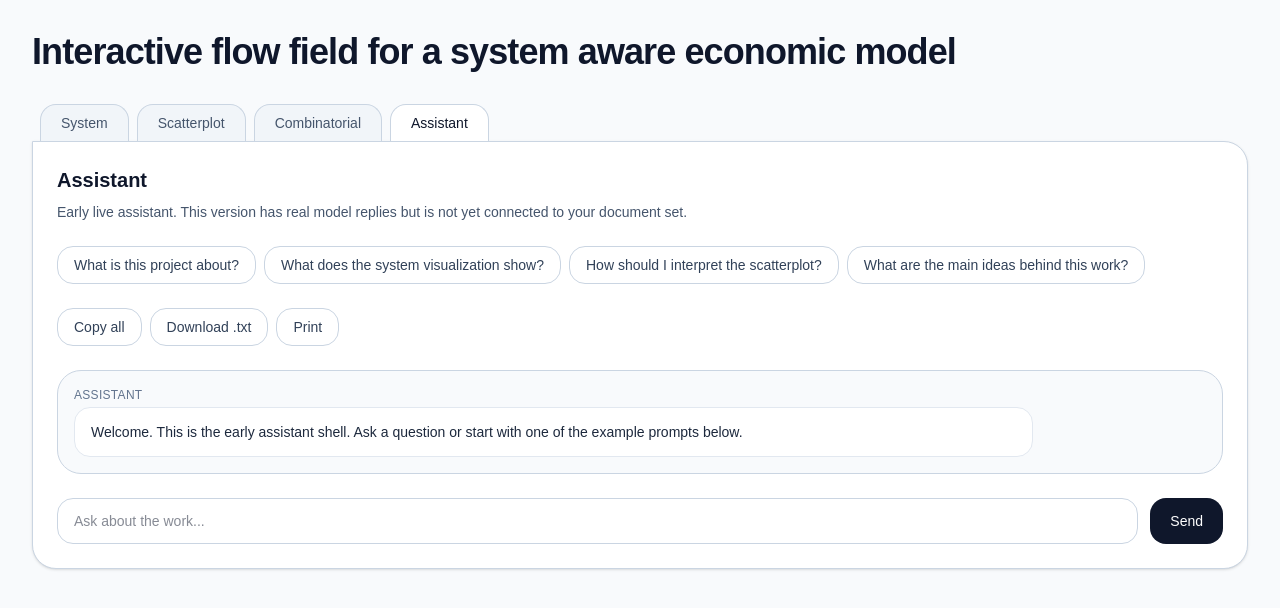
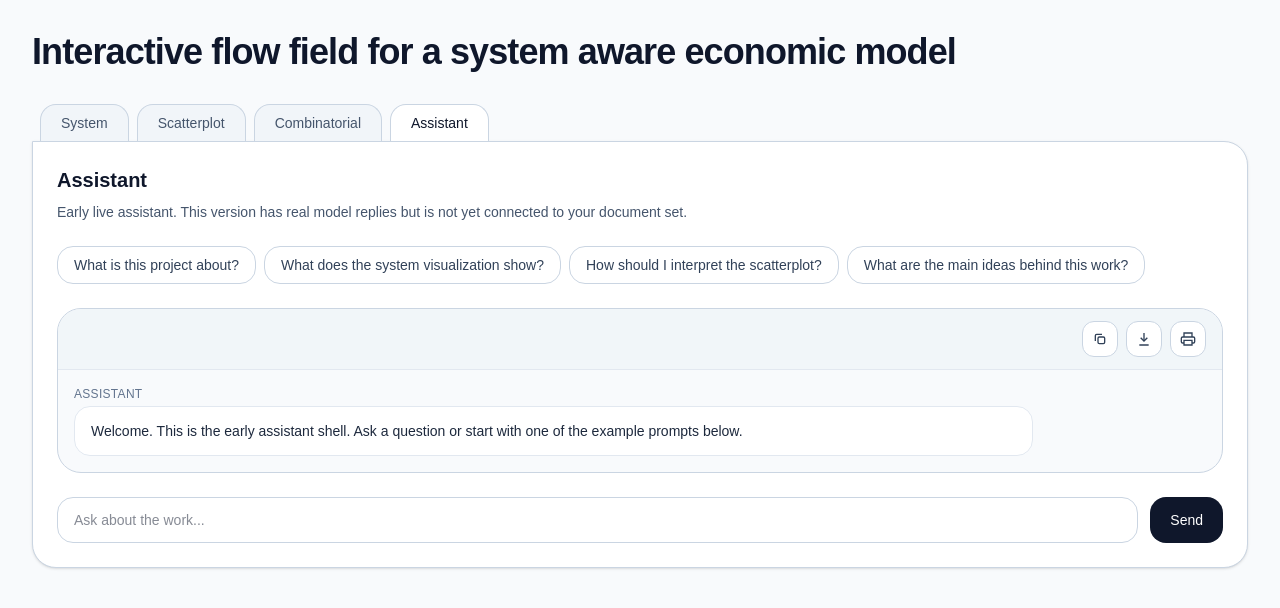
Before and after one commit to jh-tpp/visuals, a Next.js app: page / in a window 1280 px wide. Both pictures are taken after a click on the button "Assistant". Shown: the top 608 px of the page. Built offline with nearby package versions, Linux system fonts and the light colour scheme.

Commit message:
Refine assistant export controls and move toolbar into chat window

```diff
--- a/components/AssistantPanel.jsx
+++ b/components/AssistantPanel.jsx
@@ -23,6 +23,57 @@ function formatTranscript(messages) {
       return `${speaker}: ${message.content}`;
     })
     .join("\n\n");
+}
+
+function IconButton({ onClick, title, children }) {
+  return (
+    <button
+      type="button"
+      onClick={onClick}
+      title={title}
+      aria-label={title}
+      className="inline-flex h-9 w-9 items-center justify-center rounded-xl border border-slate-300 bg-white text-slate-700 hover:bg-slate-50"
+    >
+      {children}
+    </button>
+  );
+}
+
+function CopyIcon() {
+  return (
+    <svg viewBox="0 0 24 24" className="h-4 w-4" fill="none" stroke="currentColor" strokeWidth="2">
+      <rect x="9" y="9" width="10" height="10" rx="2" />
+      <path d="M5 15V7a2 2 0 0 1 2-2h8" />
+    </svg>
+  );
+}
+
+function CheckIcon() {
+  return (
+    <svg viewBox="0 0 24 24" className="h-4 w-4" fill="none" stroke="currentColor" strokeWidth="2">
+      <path d="M20 6 9 17l-5-5" />
+    </svg>
+  );
+}
+
+function DownloadIcon() {
+  return (
+    <svg viewBox="0 0 24 24" className="h-4 w-4" fill="none" stroke="currentColor" strokeWidth="2">
+      <path d="M12 3v12" />
+      <path d="m7 10 5 5 5-5" />
+      <path d="M5 21h14" />
+    </svg>
+  );
+}
+
+function PrintIcon() {
+  return (
+    <svg viewBox="0 0 24 24" className="h-4 w-4" fill="none" stroke="currentColor" strokeWidth="2">
+      <path d="M6 9V3h12v6" />
+      <path d="M6 18H4a2 2 0 0 1-2-2v-5a2 2 0 0 1 2-2h16a2 2 0 0 1 2 2v5a2 2 0 0 1-2 2h-2" />
+      <path d="M6 14h12v7H6z" />
+    </svg>
+  );
 }
 
 export default function AssistantPanel() {
@@ -196,13 +247,6 @@ export default function AssistantPanel() {
     window.print();
   }
 
-  const copyLabel =
-    copyStatus === "copied"
-      ? "Copied"
-      : copyStatus === "error"
-      ? "Copy failed"
-      : "Copy all";
-
   return (
     <div className="space-y-6">
       <div className="space-y-2 print:hidden">
@@ -227,31 +271,25 @@ export default function AssistantPanel() {
         ))}
       </div>
 
-      <div className="flex flex-wrap gap-2 print:hidden">
-        <button
-          type="button"
+<div className="rounded-3xl border border-slate-300 bg-slate-50 overflow-hidden">
+  <div className="flex items-center justify-end gap-2 border-b border-slate-200 bg-slate-100/80 px-4 py-3 print:hidden">
+    <IconButton
       onClick={handleCopyAll}
-          className="rounded-2xl border border-slate-300 bg-white px-4 py-2 text-sm text-slate-700 hover:bg-slate-50"
+      title={copyStatus === "copied" ? "Copied" : copyStatus === "error" ? "Copy failed" : "Copy all"}
     >
-          {copyLabel}
-        </button>
-        <button
-          type="button"
-          onClick={handleDownload}
-          className="rounded-2xl border border-slate-300 bg-white px-4 py-2 text-sm text-slate-700 hover:bg-slate-50"
-        >
-          Download .txt
-        </button>
-        <button
-          type="button"
-          onClick={handlePrint}
-          className="rounded-2xl border border-slate-300 bg-white px-4 py-2 text-sm text-slate-700 hover:bg-slate-50"
-        >
-          Print
-        </button>
+      {copyStatus === "copied" ? <CheckIcon /> : <CopyIcon />}
+    </IconButton>
+
+    <IconButton onClick={handleDownload} title="Download .txt">
+      <DownloadIcon />
+    </IconButton>
+
+    <IconButton onClick={handlePrint} title="Print">
+      <PrintIcon />
+    </IconButton>
   </div>
 
-      <div className="rounded-3xl border border-slate-300 bg-slate-50 p-4">
+  <div className="p-4">
     <div className="space-y-4 max-h-[520px] overflow-y-auto pr-1 print:max-h-none print:overflow-visible">
       {messages.map((message, index) => {
         const isUser = message.role === "user";
@@ -289,6 +327,7 @@ export default function AssistantPanel() {
       )}
     </div>
   </div>
+</div>
 
       <form
         onSubmit={(e) => {
```
Lines whose indentation alone changed are shown as unchanged.
